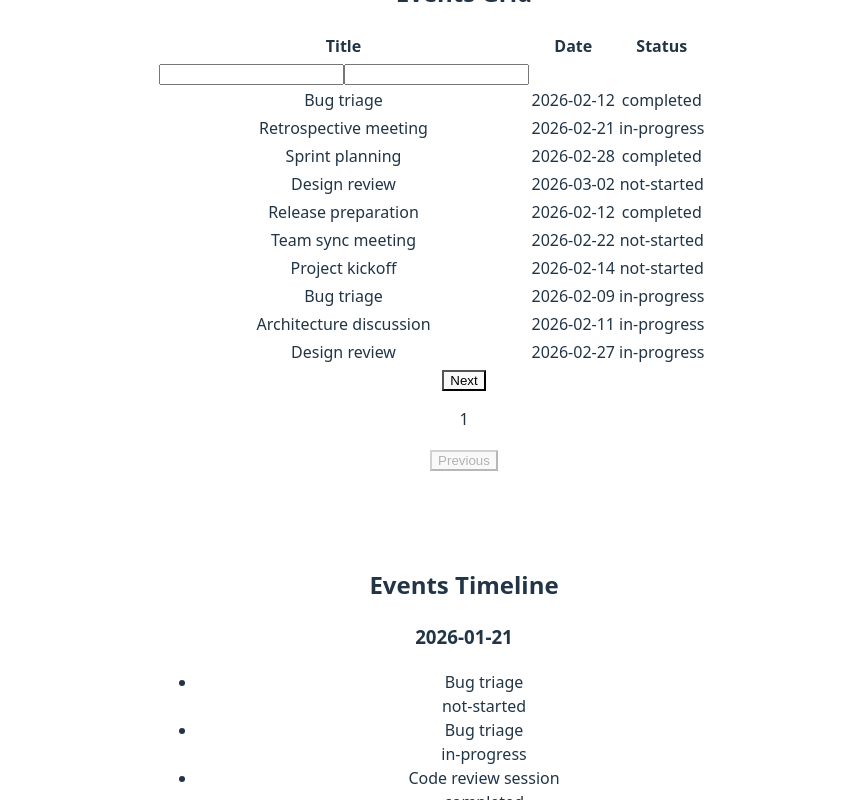
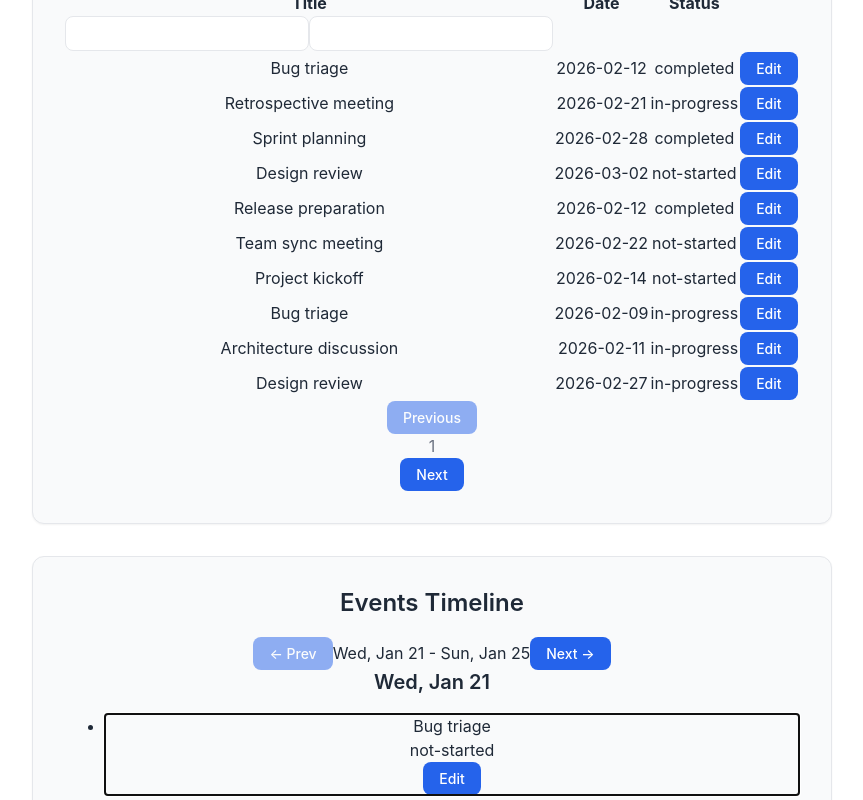
Before and after one commit to AdoRosip/GenetecAssignment, a React (Vite) app: page / in a window 1280 px wide. Shown: the part 300-1100 px from the top of the page, without its empty margins (208-1071 px from the left). Built offline with nearby package versions, Linux system fonts and the light colour scheme.

Commit message:
fix: timeline refactor and base layer of styling implementaion

```diff
--- a/src/components/DataGrid/DataGrid.tsx
+++ b/src/components/DataGrid/DataGrid.tsx
@@ -1,14 +1,16 @@
 import { useState } from "react";
 import type { Column, EventInterface } from "../../contracts";
+import "./DataGrid.css";
 
 interface DataGridProps {
   data: EventInterface[];
   columns: Column<EventInterface>[];
   loading?: boolean,
-  error?: string | null
+  error?: string | null,
+  onEditEvent?: (event: EventInterface) => void
 }
 // Potentially make the component generic to accept other data types other than the event I am using?
-export const DataGrid = ({ data, columns, loading, error }: DataGridProps) => {
+export const DataGrid = ({ data, columns, loading, error, onEditEvent }: DataGridProps) => {
   const visibleColumns = columns.filter((col) => col.visible !== false);
   const [currentPage, setCurrentPage] = useState(1)
   const itemsPerPage = 10
@@ -135,14 +137,19 @@ return (
               {visibleColumns.map((col) => (
                 <td key={col.key}>{String(col.accessor(item))}</td>
               ))}
+              {onEditEvent && (
+                <td>
+                  <button onClick={() => onEditEvent(item)}>Edit</button>
+                </td>
+              )}
             </tr>
           ))}
         </tbody>
       </table>
       <div className="controls">
-        <button disabled={currentPage===totalPages} onClick={handleNextPage}>Next</button>
+      <button disabled={currentPage===1} onClick={handlePreviousPage}>Previous</button>
         <p>{currentPage}</p>
-        <button disabled={currentPage===1} onClick={handlePreviousPage}>Previous</button>
+      <button disabled={currentPage===totalPages} onClick={handleNextPage}>Next</button>
       </div>
         </>
       }
--- a/src/components/Timeline/Timeline.tsx
+++ b/src/components/Timeline/Timeline.tsx
@@ -1,14 +1,21 @@
+import { useEffect, useRef, useState } from "react"
 import type { EventInterface } from "../../contracts"
+import "./Timeline.css"
 
 interface TimelinePropsInterface {
     events: EventInterface[]
-    isLoading: boolean
-    error: string
+    isLoading?: boolean
+    error?: string
+    onEditEvent?: (event: EventInterface) => void
 }
 
-export const Timeline = ({events, isLoading, error}: TimelinePropsInterface) => {
+export const Timeline = ({events, isLoading, error, onEditEvent}: TimelinePropsInterface) => {
+    const [carouselIndex, setCarouselIndex] = useState(0)
+    const DATES_TO_SHOW = 5
     const groupedEvents = groupEvents()
     const sortedGroupedByDate = sortDays()
+    const flatListOfEvents = Object.values(sortedGroupedByDate).flat();
+    const sortedDates = Object.keys(sortedGroupedByDate)
 
     function groupEvents() {
         const eventObject: Record<string, EventInterface[]> = {}
@@ -35,7 +42,50 @@ export const Timeline = ({events, isLoading, error}: TimelinePropsInterface) =>
         return sortedGroupedByDate
     }
 
-      // maybe if time handle this with some spinners MUI?
+
+
+    // Get slice of dates for carousel
+    const displayedDates = sortedDates.slice(carouselIndex, carouselIndex + DATES_TO_SHOW)
+    const canGoNext = carouselIndex + DATES_TO_SHOW < sortedDates.length
+    const canGoPrev = carouselIndex > 0
+
+    const [focusedIndex, setFocusedIndex] = useState(0)
+    const [liveMessage, setLiveMessage] = useState("")
+    const itemRefs = useRef<Array<HTMLLIElement | null>>([])
+    const eventIndexById = new Map(flatListOfEvents.map((event, index) => [event.id, index]))
+
+    useEffect(() => {
+        setFocusedIndex(0)
+    },[events.length])
+
+    useEffect(() => {
+        const target = itemRefs.current[focusedIndex]
+        if (target) {
+            target.focus()
+        }
+    }, [focusedIndex])
+
+    useEffect(() => {
+        const focusedEvent = flatListOfEvents[focusedIndex]
+        if (focusedEvent) {
+            setLiveMessage(`${focusedEvent.date}: ${focusedEvent.title}, ${focusedEvent.status}`)
+        }
+    }, [focusedIndex, flatListOfEvents])
+
+    const handleItemKeyDown = (event: React.KeyboardEvent) => {
+        if (flatListOfEvents.length === 0) return
+
+        if (event.key === "ArrowDown" || event.key === "ArrowRight") {
+            event.preventDefault()
+            setFocusedIndex((prev) => Math.min(prev + 1, flatListOfEvents.length - 1))
+        }
+
+        if (event.key === "ArrowUp" || event.key === "ArrowLeft") {
+            event.preventDefault()
+            setFocusedIndex((prev) => Math.max(prev - 1, 0))
+        }
+    }
+
     const renderLoading = () => {
         return (
             <div className="loading-container">
@@ -62,27 +112,73 @@ export const Timeline = ({events, isLoading, error}: TimelinePropsInterface) =>
         );
     };
 
-
-    const sortedDates = Object.keys(sortedGroupedByDate)
+    const formatDate = (dateStr: string): string => {
+        const date = new Date(dateStr + 'T00:00:00')
+        return date.toLocaleDateString('en-US', { month: 'short', day: 'numeric', weekday: 'short' })
+    }
 
     return (
-        <div className="timeline-container">
+        <div className="timeline-wrapper">
+            <div className="sr-only" aria-live="polite">{liveMessage}</div>
             {isLoading ? renderLoading() : error ? renderError() : sortedDates.length === 0 ? renderEmpty() : (
-                <div className="timeline-groups">
-                    {sortedDates.map((dateKey) => (
-                        <section key={dateKey} className="timeline-group">
-                            <h3 className="timeline-date">{dateKey}</h3>
-                            <ul className="timeline-events">
-                                {sortedGroupedByDate[dateKey].map((event) => (
-                                    <li key={event.id} className="timeline-event">
-                                        <div className="timeline-event-title">{event.title}</div>
-                                        <div className="timeline-event-meta">{event.status}</div>
-                                    </li>
-                                ))}
+                <>
+                <div className="timeline-navigation">
+                    <button
+                        onClick={() => setCarouselIndex(Math.max(0, carouselIndex - 1))}
+                        disabled={!canGoPrev}
+                        className="timeline-nav-btn"
+                    >
+                        ← Prev
+                    </button>
+                    <span className="timeline-date-range">
+                        {displayedDates.length > 0
+                            ? `${formatDate(displayedDates[0])} - ${formatDate(displayedDates[displayedDates.length - 1])}`
+                            : 'No dates'}
+                    </span>
+                    <button
+                        onClick={() => setCarouselIndex(carouselIndex + 1)}
+                        disabled={!canGoNext}
+                        className="timeline-nav-btn"
+                    >
+                        Next →
+                    </button>
+                </div>
+
+                <div className="timeline-carousel">
+                    {displayedDates.map((dateKey) => (
+                        <div key={dateKey} className="timeline-column">
+                            <h3 className="timeline-column-date">{formatDate(dateKey)}</h3>
+                            <ul className="timeline-column-events" role="list">
+                                {sortedGroupedByDate[dateKey].map((event) => {
+                                    const globalIndex = eventIndexById.get(event.id) ?? 0
+                                    return (
+                                        <li
+                                            key={event.id}
+                                            ref={(element) => {
+                                                itemRefs.current[globalIndex] = element
+                                            }}
+                                            aria-label={`${event.title} ${event.status} ${event.date}`}
+                                            tabIndex={focusedIndex === globalIndex ? 0 : -1}
+                                            className="timeline-event"
+                                            onFocus={() => setFocusedIndex(globalIndex)}
+                                            onKeyDown={handleItemKeyDown}
+                                            role="listitem"
+                                        >
+                                            <div className="timeline-event-content">
+                                                <div className="timeline-event-title">{event.title}</div>
+                                                <div className="timeline-event-meta">{event.status}</div>
+                                            </div>
+                                            {onEditEvent && (
+                                                <button onClick={() => onEditEvent(event)} className="timeline-event-edit">Edit</button>
+                                            )}
+                                        </li>
+                                    )
+                                })}
                             </ul>
-                        </section>
+                        </div>
                     ))}
                 </div>
+                </>
             )}
         </div>
     )
--- a/src/index.css
+++ b/src/index.css
@@ -1,35 +1,151 @@
 :root {
-  font-family: system-ui, Avenir, Helvetica, Arial, sans-serif;
-  line-height: 1.5;
-  font-weight: 400;
+  --primary-color: #2563eb;
+  --primary-hover: #1d4ed8;
+  --primary-light: #dbeafe;
+  --success-color: #10b981;
+  --error-color: #ef4444;
+  --error-light: #fee2e2;
+  --border-color: #e5e7eb;
+  --border-light: #f3f4f6;
+  --text-primary: #1f2937;
+  --text-secondary: #6b7280;
+  --bg-primary: #ffffff;
+  --bg-secondary: #f9fafb;
+  --shadow-sm: 0 1px 2px 0 rgba(0, 0, 0, 0.05);
+  --shadow-md: 0 4px 6px -1px rgba(0, 0, 0, 0.1);
+  --radius-sm: 0.375rem;
+  --radius-md: 0.5rem;
+  --radius-lg: 0.75rem;
+}
 
-  color-scheme: light dark;
-  color: rgba(255, 255, 255, 0.87);
-  background-color: #242424;
+@media (prefers-color-scheme: dark) {
+  :root {
+    --primary-color: #3b82f6;
+    --primary-hover: #2563eb;
+    --primary-light: #1e3a8a;
+    --text-primary: #f3f4f6;
+    --text-secondary: #d1d5db;
+    --bg-primary: #1f2937;
+    --bg-secondary: #111827;
+    --border-color: #374151;
+    --border-light: #2d3748;
+  }
+}
 
-  font-synthesis: none;
-  text-rendering: optimizeLegibility;
-  -webkit-font-smoothing: antialiased;
-  -moz-osx-font-smoothing: grayscale;
+* {
+  box-sizing: border-box;
+}
+
+html, body, #root {
+  height: 100%;
+  margin: 0;
+  padding: 0;
 }
 
 body {
-  margin: 0;
-  display: flex;
-  place-items: center;
-  min-width: 320px;
-  min-height: 100vh;
+  font-family: -apple-system, BlinkMacSystemFont, 'Segoe UI', 'Roboto', 'Oxygen',
+    'Ubuntu', 'Cantarell', 'Fira Sans', 'Droid Sans', 'Helvetica Neue',
+    sans-serif;
+  -webkit-font-smoothing: antialiased;
+  -moz-osx-font-smoothing: grayscale;
+  color: var(--text-primary);
+  background-color: var(--bg-primary);
+  line-height: 1.5;
+  font-weight: 400;
 }
 
-@media (prefers-color-scheme: light) {
-  :root {
-    color: #213547;
-    background-color: #ffffff;
-  }
-  a:hover {
-    color: #747bff;
-  }
-  button {
-    background-color: #f9f9f9;
-  }
+#root {
+  display: flex;
+  flex-direction: column;
 }
+
+h1, h2, h3, h4, h5, h6 {
+  margin-top: 0;
+  line-height: 1.2;
+  font-weight: 600;
+  color: var(--text-primary);
+}
+
+h1 { font-size: 1.875rem; }
+h2 { font-size: 1.5rem; }
+h3 { font-size: 1.25rem; }
+
+p {
+  margin: 0;
+}
+
+button {
+  cursor: pointer;
+  font-family: inherit;
+  border: none;
+  border-radius: var(--radius-md);
+  padding: 0.5rem 1rem;
+  font-size: 0.875rem;
+  font-weight: 500;
+  transition: all 0.2s ease;
+  background-color: var(--primary-color);
+  color: white;
+}
+
+button:hover {
+  background-color: var(--primary-hover);
+  box-shadow: 0 4px 6px -1px rgba(0, 0, 0, 0.1);
+}
+
+button:focus {
+  outline: 2px solid var(--primary-color);
+  outline-offset: 2px;
+}
+
+button:disabled {
+  opacity: 0.5;
+  cursor: not-allowed;
+}
+
+button:disabled:hover {
+  background-color: var(--primary-color);
+  box-shadow: none;
+}
+
+input, select, textarea {
+  font-family: inherit;
+  font-size: 0.875rem;
+  color: var(--text-primary);
+  background-color: var(--bg-primary);
+  border: 1px solid var(--border-color);
+  border-radius: var(--radius-md);
+  padding: 0.5rem 0.75rem;
+  transition: border-color 0.2s ease;
+}
+
+input:focus, select:focus, textarea:focus {
+  outline: none;
+  border-color: var(--primary-color);
+  box-shadow: 0 0 0 3px var(--primary-light);
+}
+
+table {
+  border-collapse: collapse;
+}
+
+.sr-only {
+  position: absolute;
+  width: 1px;
+  height: 1px;
+  padding: 0;
+  margin: -1px;
+  overflow: hidden;
+  clip: rect(0, 0, 0, 0);
+  white-space: nowrap;
+  border-width: 0;
+}
+
+.error {
+  color: var(--error-color);
+  font-size: 0.875rem;
+  margin-top: 0.25rem;
+}
+
+.success {
+  color: var(--success-color);
+}
```
